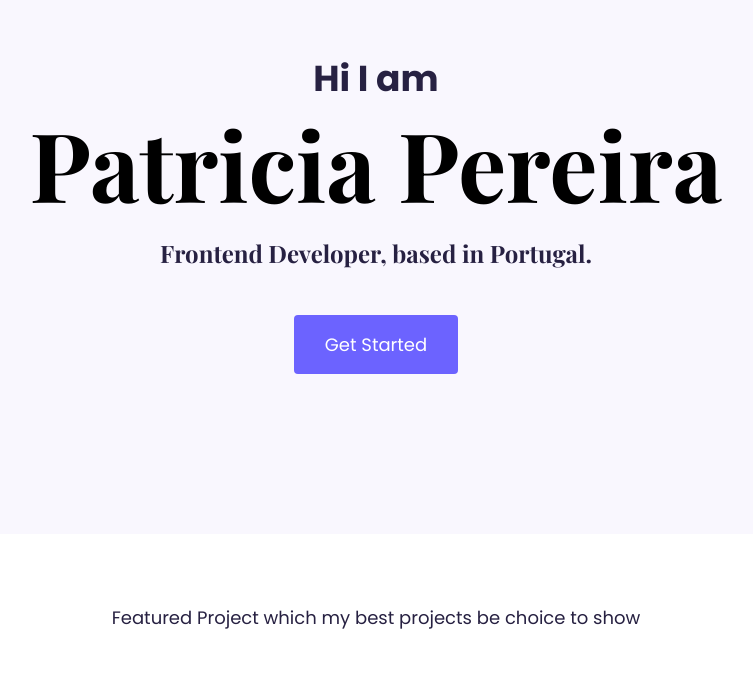
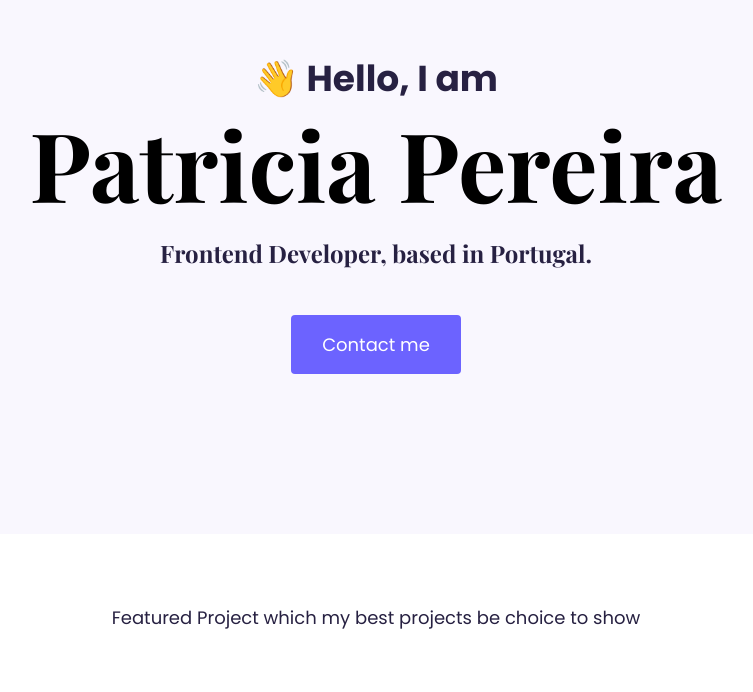
Before and after one commit to KadukAnna/Portfolio-project, a plain HTML site: page index.html in a window 1280 px wide. Shown: the part 108-800 px from the top of the page, without its empty margins (264-1017 px from the left). Drawn offline with nearby package versions, Linux system fonts and the light colour scheme.

Commit message:
Edited hero part

```diff
--- a/index.html
+++ b/index.html
@@ -21,11 +21,11 @@
   </head>
   <body>
     <div class="hero">
-      <p>Hi I am</p>
+      <p>👋 Hello, I am</p>
       <h1>Patricia Pereira</h1>
       <h2>Frontend Developer, based in Portugal.</h2>
       <div>
-        <a href="#" class="btn btn-branding">Get Started</a>
+        <a href="#" class="btn btn-branding">Contact me</a>
       </div>
     </div>
     <p class="text-center" id="general_info">
```
